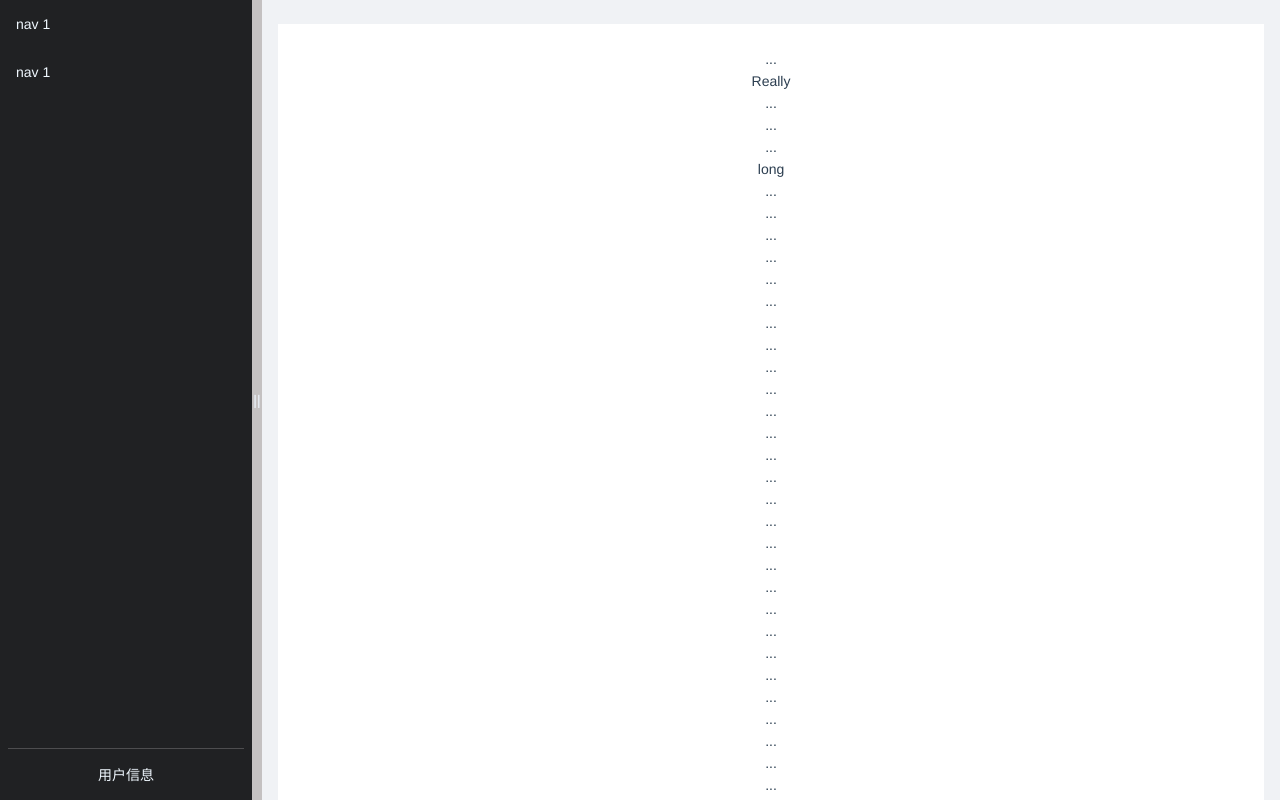
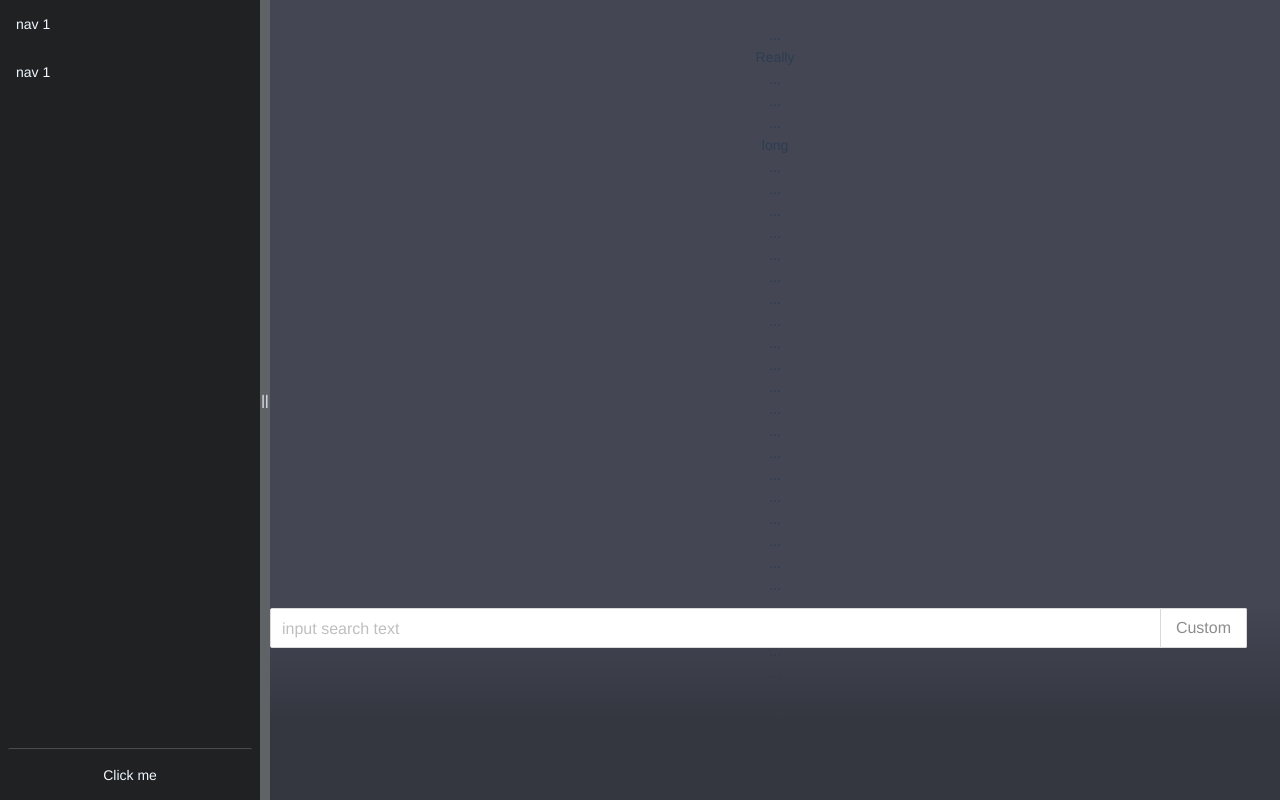
Before and after one commit to jensonman/chat-star-web, a Vue app: page / in a window 1280 px wide. Shown: the top 800 px of the page. Built offline with nearby package versions, Linux system fonts and the light colour scheme; no server answers.

Commit message:
容器样式

```diff
--- a/src/views/layoutView.vue
+++ b/src/views/layoutView.vue
@@ -5,44 +5,13 @@
       :style="{ overflow: 'auto', height: '100vh', position: 'fixed', left: 0, top: 0, bottom: 0 }" :width="sidebarWidth"
     >
       <div class="logo" />
-      <!-- <a-menu v-model:selectedKeys="selectedKeys" theme="dark" mode="inline">
-        <a-menu-item key="1">
-          <user-outlined />
-          <span class="nav-text">nav 1</span>
-        </a-menu-item>
-        <a-menu-item key="2">
-          <video-camera-outlined />
-          <span class="nav-text">nav 2</span>
-        </a-menu-item>
-        <a-menu-item key="3">
-          <upload-outlined />
-          <span class="nav-text">nav 3</span>
-        </a-menu-item>
-        <a-menu-item key="4">
-          <bar-chart-outlined />
-          <span class="nav-text">nav 4</span>
-        </a-menu-item>
-        <a-menu-item key="5">
-          <cloud-outlined />
-          <span class="nav-text">nav 5</span>
-        </a-menu-item>
-        <a-menu-item key="6">
-          <appstore-outlined />
-          <span class="nav-text">nav 6</span>
-        </a-menu-item>
-        <a-menu-item key="7">
-          <team-outlined />
-          <span class="nav-text">nav 7</span>
-        </a-menu-item>
-      </a-menu> -->
       <UserMenu></UserMenu>
 
     </a-layout-sider>
     <div class="divider" ref="divider" :style="{'margin-left':sidebarWidth + 'px'}" @mousedown="startDrag">||</div>
-    <a-layout :style="{'margin-left': sidebarWidth + 10 + 'px'}">
-      <!-- <a-layout-header :style="{ background: '#fff', padding: 0 }" /> -->
-      <a-layout-content :style="{ margin: '24px 16px 0', overflow: 'initial' }">
-        <div :style="{ padding: '24px', background: '#fff', textAlign: 'center' }">
+    <a-layout class="layout-container" :style="{'margin-left': sidebarWidth + 10 + 'px'}">
+      <a-layout-content class="layout-container-content" :style="{ margin: '24px 16px 0', overflow: 'initial' }">
+        <div>
           ...
           <br />
           Really
@@ -140,9 +109,20 @@
           content
         </div>
       </a-layout-content>
-      <a-layout-footer :style="{ textAlign: 'center' }">
-        <!-- Ant Design ©2018 Created by Ant UED -->
-      </a-layout-footer>
+      <div class="layout-container-footer">
+        <a-input-search
+          v-model:value="value"
+          placeholder="input search text"
+          size="large"
+          @search="onSearch"
+        >
+          <template #enterButton>
+            <a-button>Custom</a-button>
+          </template>
+        </a-input-search>
+
+        <a-button></a-button>
+      </div>
     </a-layout>
   </a-layout>
 </template>
@@ -167,7 +147,7 @@ export default defineComponent({
   },
   setup() {
     const themeOption = ref('light')
-    const sidebarWidth = ref(252); // 初始左侧边栏宽度
+    const sidebarWidth = ref(260); // 初始左侧边栏宽度
     const startDrag = () => {
       document.addEventListener('mousemove', handleDrag);
       document.addEventListener('mouseup', stopDrag);
@@ -203,26 +183,55 @@ export default defineComponent({
 });
 </script>
 <style lang="less" scoped>
+@tw-bg-menu: #202123;
+@tw-bg-opacity: 1;
+#app > section {
+  background-color:@tw-bg-menu;
+}
 #components-layout-demo-fixed-sider .logo {
   height: 32px;
   background: rgba(255, 255, 255, 0.2);
   margin: 16px;
 }
 .site-layout .site-layout-background {
-  background: #fff;
+  background-color: rgba(68,70,84,var(@tw-bg-opacity));
 }
 
 .ant-layout .side-theme {
-  background:#202123;
+  background:@tw-bg-menu;
+  min-width: 260px;
   .ant-menu{
-    background:#202123;
+    background:@tw-bg-menu;
     font-weight: 600;
+  }
+}
+
+
+.layout-container{
+  background-color: rgba(68,70,84,@tw-bg-opacity);
+  .layout-container-content {
+    div {
+      background-color: rgba(68,70,84,@tw-bg-opacity);
+      // padding: 24px;
+      text-align: center;
+    }
+  }
+  .layout-container-footer {
+    background-image: linear-gradient(180deg,rgba(53,55,64,0),#353740 58.85%);
+    color:aliceblue;
+    height: 192px;
+    position: sticky;
+    bottom: 0px;
+    width: 100%;
+    display: flex;
+    justify-content: center;
+    // align-items: center;
   }
 }
 
 .divider {
   width: 10px;
-  background-color: rgb(196, 193, 193);
+  background-color: #5f6366;
   cursor: ew-resize;
   z-index: 1;
   display: flex;
--- a/src/views/userMenu/userInfo.vue
+++ b/src/views/userMenu/userInfo.vue
@@ -1,20 +1,35 @@
 <template>
-    <div class="side-menu-user" @click="handleClick">
-        <div class="side-menu-user-info" :class="{ 'side-menu-user-selected': isSelected }">用户信息</div>
+    <div class="side-menu-user">
+        <a-popover :getPopupContainer="getPopupContainer" class="side-menu-user-info" v-model:visible="visible" title="Title" trigger="click">
+            <template #content>
+                <a @click="logout">退出登录</a>
+            </template>
+            <a-button class="side-menu-user-button" type="primary">Click me</a-button>
+        </a-popover>
     </div>
+
+
+
 </template>
 
 <script>
-import { ref } from 'vue'
+import {  } from 'vue'
+import {useRouter} from 'vue-router'
 export default {
     setup() {
-        const isSelected = ref(false)
-        const handleClick = () => {
-            isSelected.value = !isSelected.value
+        const router = useRouter()
+        const getPopupContainer = (trigger) => {
+            // 返回当前标签的父元素作为 Popover 的挂载容器
+            return trigger.parentNode;
+        }
+        const logout = () => {
+            // 删除token
+            localStorage.removeItem('access_token')
+            router.push('/login')
         }
         return {
-            isSelected,
-            handleClick
+            getPopupContainer,
+            logout
         }
     },
 }
@@ -33,19 +48,34 @@ export default {
 
     .side-menu-user-info {
         height: 100%;
-        display: flex;
+        width: 100%;
+        // display: flex;
         justify-content: center;
         align-items: center;
+        color: aliceblue;
+        background-color: #202123;
+
+    }
+
+    .side-menu-user-button {
+        width: 100%;
+        height: 100%;
+        background-color: #202123;
+        border: none;
         border-top: 1px solid hsla(0, 0%, 100%, .2);
 
     }
-
     .side-menu-user-selected {
         height: 100%;
         width: 100%;
         background-color: rgba(52, 53, 65, 1);
         border-radius: 5px;
 
+    }
+
+    ::v-deep .ant-popover {
+        width: 100%;
+        padding: 0 8px;
     }
 }
 
@@ -54,4 +84,5 @@ export default {
     background-color: #363636;
     border-radius: 5px;
 }
+
 </style>
```
